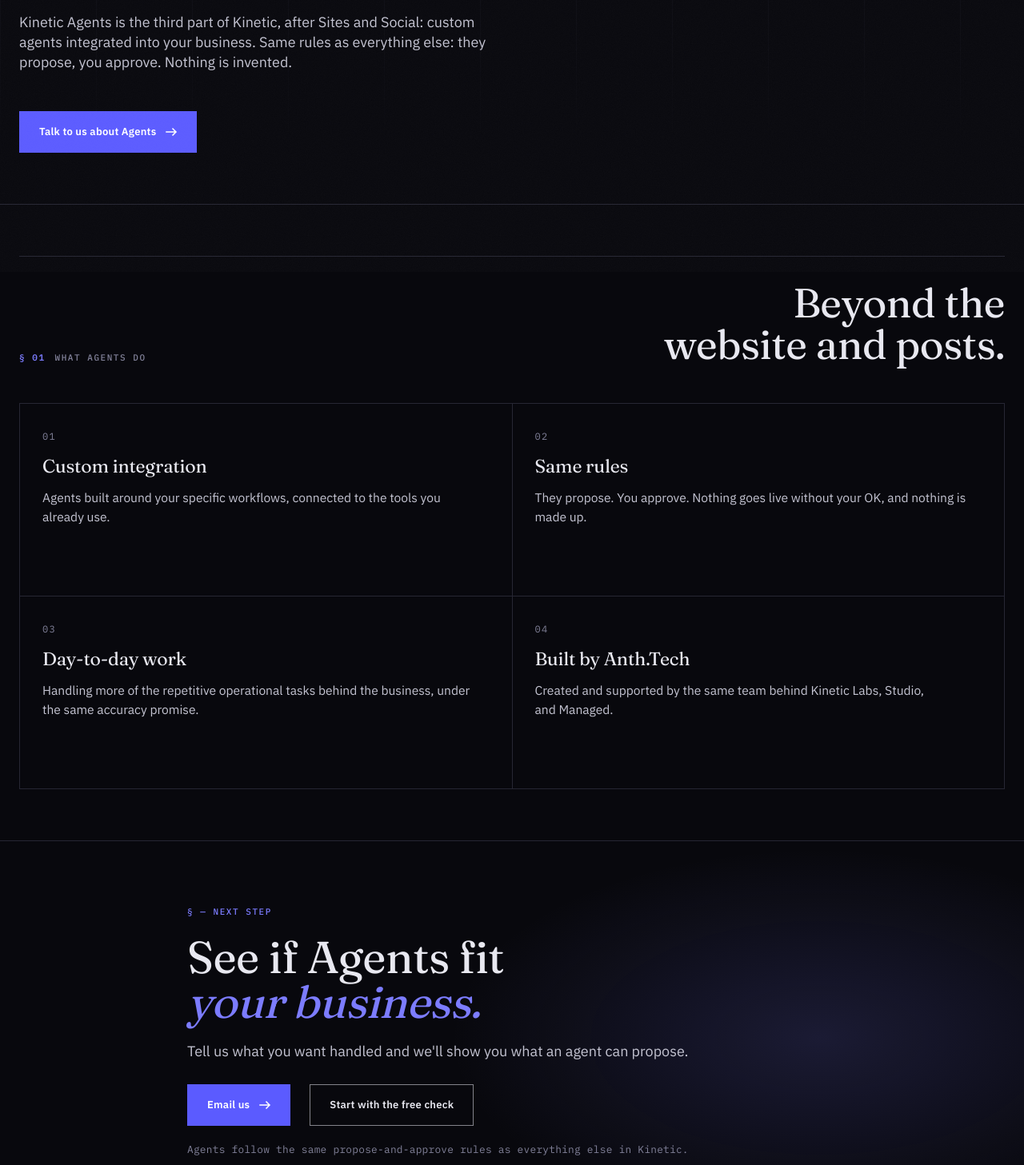
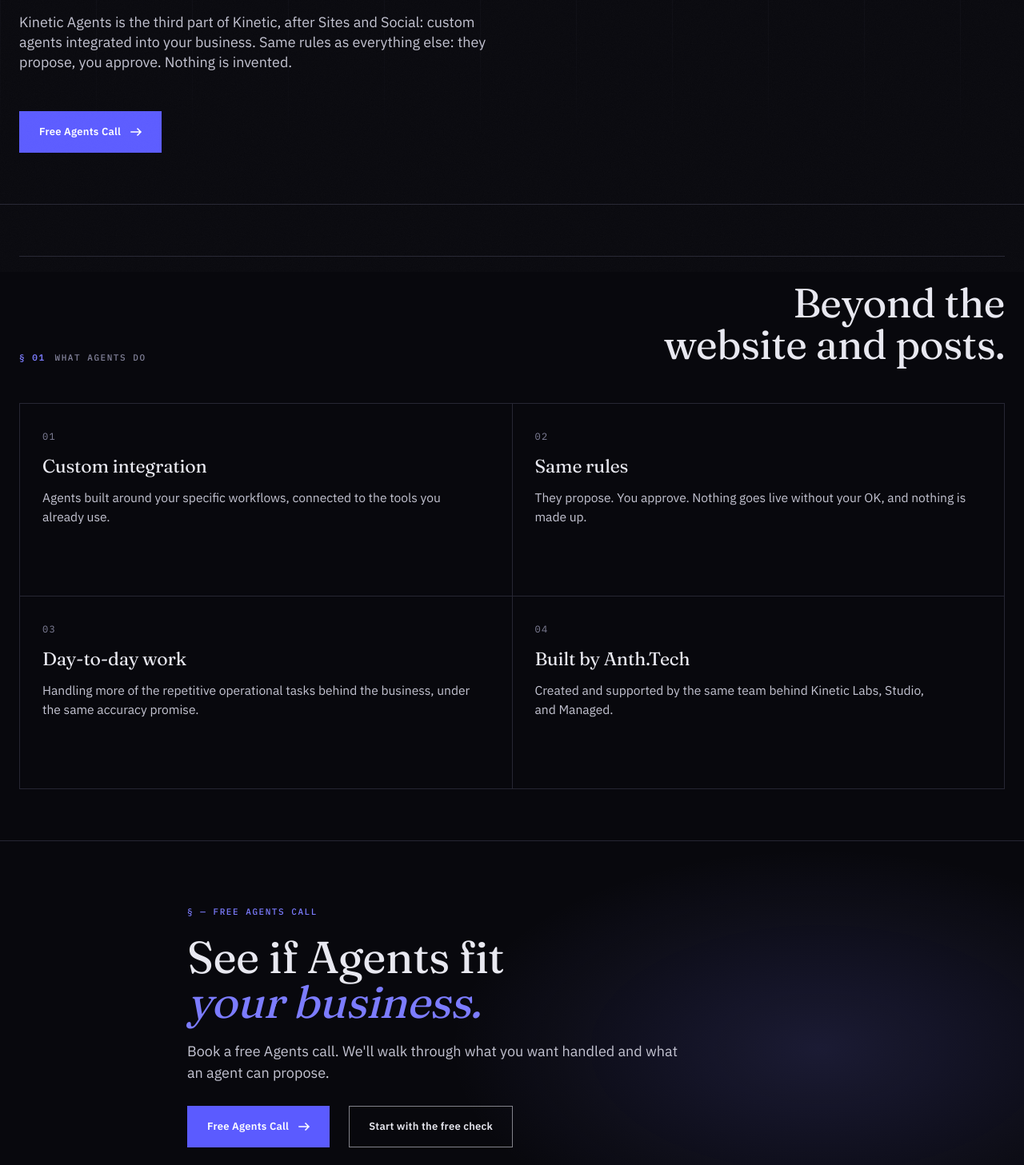
Before and after one commit to 0xdownlink/kinetic-marketing-website, a Next.js app: page /agents in a window 1280 px wide. Shown: the part 460-1917 px from the top of the page at 80% size. Built offline with nearby package versions, Linux system fonts and the light colour scheme.

Commit message:
Point Agents CTAs to Free Agents Call page

```diff
--- a/src/app/agents/page.tsx
+++ b/src/app/agents/page.tsx
@@ -3,13 +3,15 @@ import ClosingCTA from "@/components/ClosingCTA";
 import s from "@/components/Inner.module.css";
 import PageHero from "@/components/PageHero";
 import { Arrow } from "@/components/Mark";
-import { COMPANY, mailto, studio } from "@/content/site";
+import { COMPANY, studio } from "@/content/site";
 import { pageMetadata } from "@/lib/metadata";
 import { cx } from "@/lib/cx";
 import { JsonLd } from "@/components/JsonLd";
 import { pageJsonLd } from "@/lib/structured-data";
 
 export const metadata: Metadata = pageMetadata("agents");
+
+const AGENTS_CALL = "/agents-call";
 
 export default function AgentsPage() {
   return (
@@ -30,8 +32,8 @@ export default function AgentsPage() {
           </p>
         }
       >
-        <a href={mailto("Kinetic Agents")} className="btn btn--primary">
-          Talk to us about Agents <Arrow />
+        <a href={AGENTS_CALL} className="btn btn--primary">
+          Free Agents Call <Arrow />
         </a>
       </PageHero>
 
@@ -84,15 +86,15 @@ export default function AgentsPage() {
       </section>
 
       <ClosingCTA
-        kicker="Next step"
+        kicker="Free Agents Call"
         title={
           <>
             See if Agents fit <em>your business.</em>
           </>
         }
-        body="Tell us what you want handled and we'll show you what an agent can propose."
-        ctaLabel="Email us"
-        ctaHref={mailto("Kinetic Agents")}
+        body="Book a free Agents call. We'll walk through what you want handled and what an agent can propose."
+        ctaLabel="Free Agents Call"
+        ctaHref={AGENTS_CALL}
         secondaryLabel="Start with the free check"
         secondaryHref={studio.audit}
         microcopy="Agents follow the same propose-and-approve rules as everything else in Kinetic."
```
